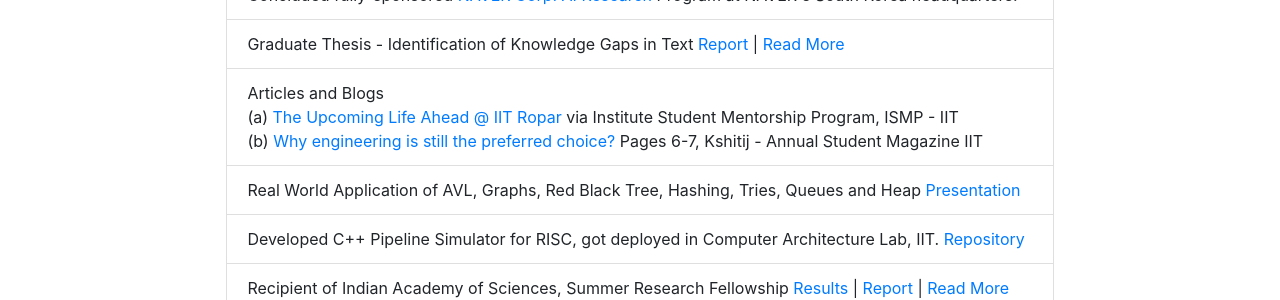
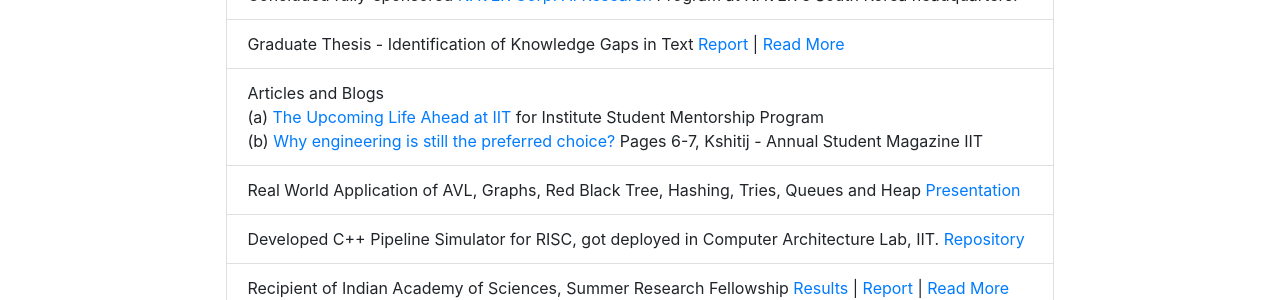
Before and after one commit to thenamangoyal/thenamangoyal.github.io, a Jekyll site: the page built from index.html, in a window 1280 px wide and 1308 px high. Shown: the part 396-696 px from the top of the window. Built offline with Jekyll 4.4.1, drawn with Linux system fonts in a browser that asks for light colours; nearby versions of some CDN libraries.

Commit message:
rename article title

```diff
--- a/index.html
+++ b/index.html
@@ -71,7 +71,7 @@ layout: bootstrap
 
         <li class="list-group-item">Articles and Blogs</br>
                 (a) <a target="_blank"
-                href="https://ismpiitropar.wordpress.com/2016/06/16/the-upcoming-life-ahead-iit-ropar/">The Upcoming Life Ahead @ IIT Ropar</a> via Institute Student Mentorship Program, ISMP - IIT </br> (b) <a target="_blank" href="http://www.iitrpr.ac.in/kshitij/files/Kshitij%20Vol.%206.pdf">Why engineering is still the preferred choice?</a> Pages 6-7, Kshitij - Annual Student Magazine IIT
+                href="https://ismpiitropar.wordpress.com/2016/06/16/the-upcoming-life-ahead-iit-ropar/">The Upcoming Life Ahead at IIT</a> for Institute Student Mentorship Program </br> (b) <a target="_blank" href="http://www.iitrpr.ac.in/kshitij/files/Kshitij%20Vol.%206.pdf">Why engineering is still the preferred choice?</a> Pages 6-7, Kshitij - Annual Student Magazine IIT
         </li>
 
         <li class="list-group-item">
```
